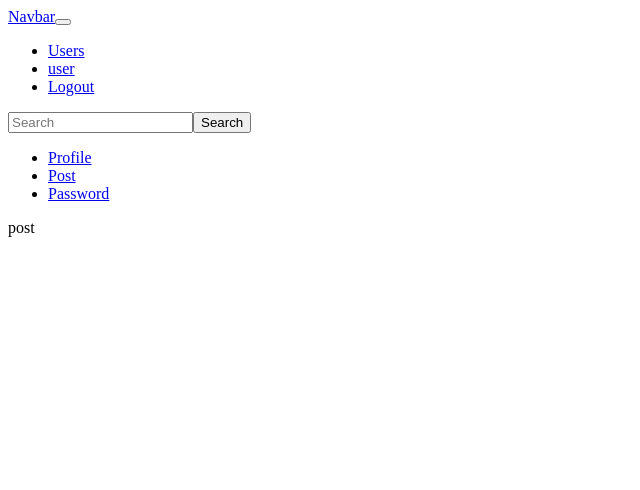
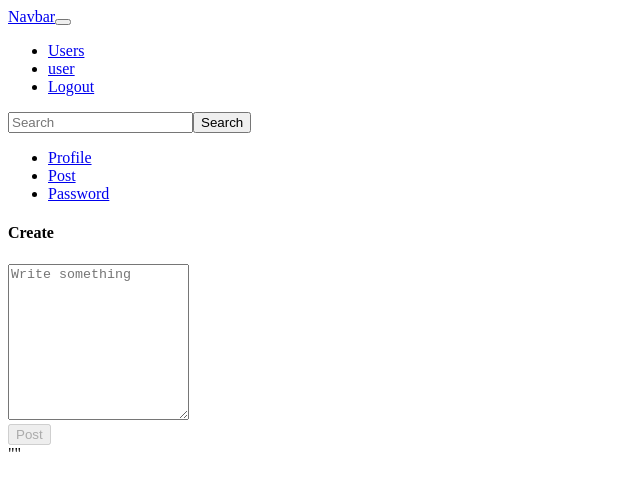
Before and after one commit to Phonekham/merng-blog, a React (Create React App) app in the folder client/: page /post/create in a window 1280 px wide. Shown: the top 490 px of the page, without its empty margins (0-640 px from the left). Built offline with nearby package versions, Linux system fonts and the light colour scheme; no server answers; sample sign-in values are in the browser's storage.

Commit message:
create post form

```diff
--- a/client/src/pages/post/Post.jsx
+++ b/client/src/pages/post/Post.jsx
@@ -1,7 +1,61 @@
-import React from "react";
+import React, { useState } from "react";
+import { toast } from "react-toastify";
+import { useQuery, useMutation } from "@apollo/react-hooks";
+import omitDeep from "omit-deep";
+
+import { AuthContext } from "../../context/authContext";
+
+const initialState = {
+  content: "",
+  image: {
+    url: "https://via.placeholder.com/200x200.png?text=Post",
+    public_id: "123",
+  },
+};
 
 const Post = () => {
-  return <div>post</div>;
+  const [values, setValues] = useState(initialState);
+  const [loading, setLoading] = useState(false);
+
+  const handleSubmit = () => {};
+
+  const handleChange = (e) => {
+    setValues({ ...values, [e.target.name]: e.target.value });
+  };
+
+  const { content } = values;
+
+  const createForm = () => (
+    <form onSubmit={handleSubmit}>
+      <div className="form-group">
+        <textarea
+          value={content}
+          onChange={handleChange}
+          name="content"
+          rows="10"
+          className="md-textarea form-control"
+          placeholder="Write something"
+          maxLength="150"
+          disabled={loading}
+        ></textarea>{" "}
+      </div>
+      <button
+        className="btn btn-primary"
+        type="submit"
+        disabled={loading || !content}
+      >
+        Post
+      </button>
+    </form>
+  );
+
+  return (
+    <div className="container p-5">
+      {loading ? <h4 className="text-danger">Loading</h4> : <h4>Create</h4>}
+      {createForm()}
+      {JSON.stringify(content)}
+    </div>
+  );
 };
 
 export default Post;
```
